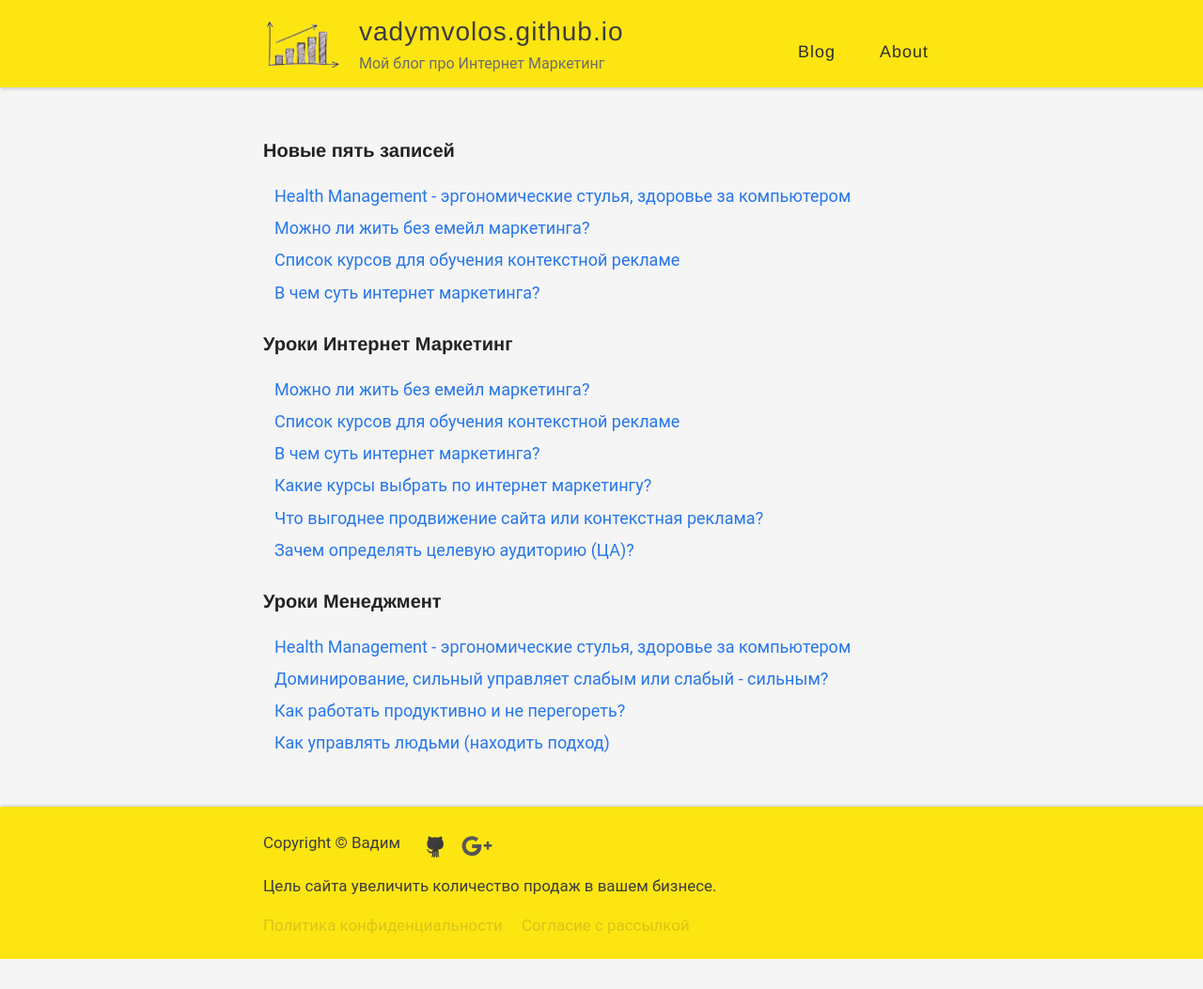
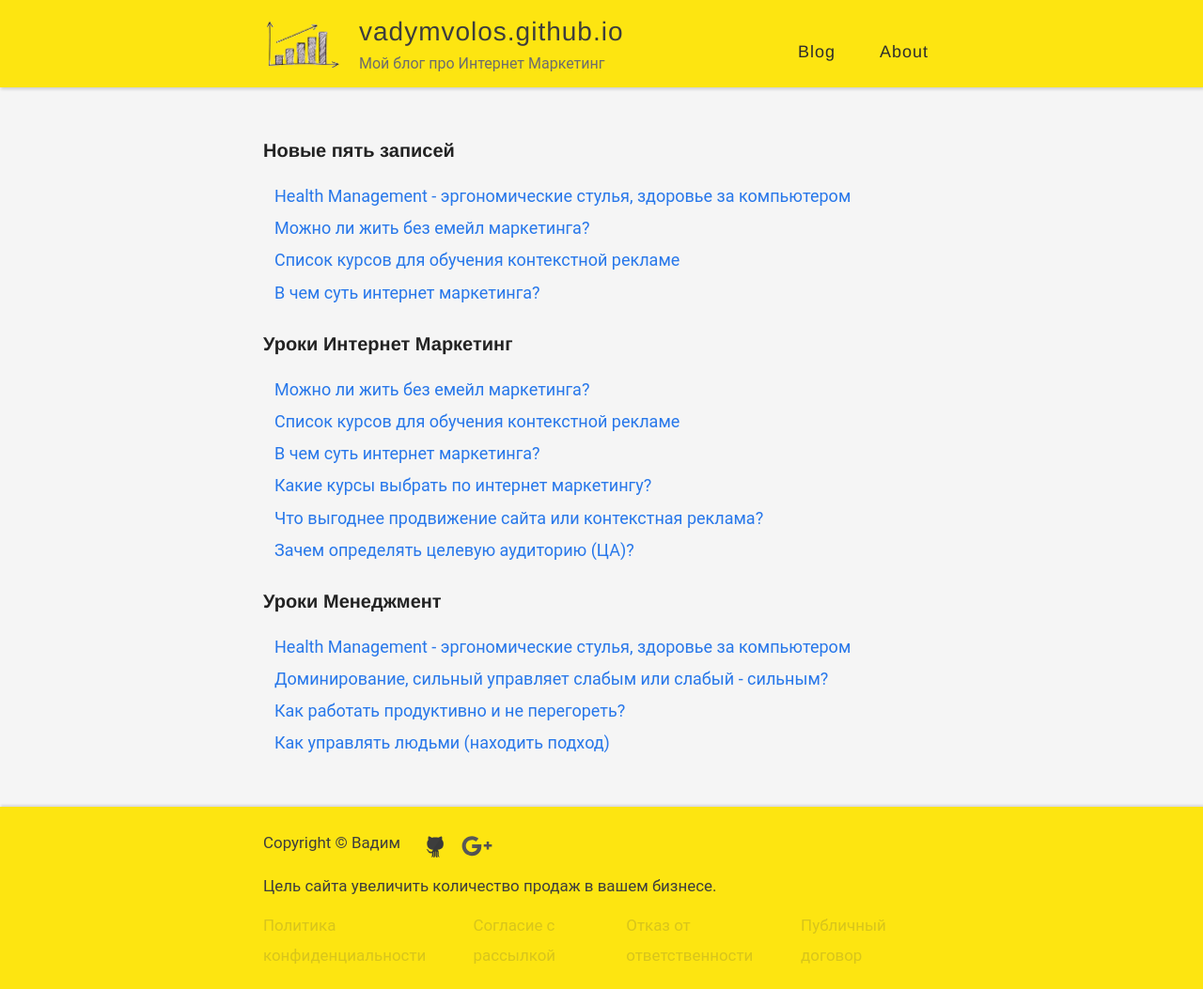
Before and after one commit to VadymVolos/vadymvolos.github.io, a Jekyll site: the page built from index.html, in a window 1280 px wide. Shown: the whole page at 94% size. Built offline with Jekyll 4.4.1, drawn with Linux system fonts in a browser that asks for light colours; nearby versions of some CDN libraries; before the commit the page ends 1021 px from its top, so only the background shows below that.

Commit message:
Update default.html

```diff
--- a/_layouts/default.html
+++ b/_layouts/default.html
@@ -52,6 +52,8 @@
           <div class="footer-line3">
              <div class="footer-line3-1"><a rel="nofollow" target="_blank" href="{{ site.baseurl }}/policies/privacy/">Политика конфиденциальности</a></div>
              <div class="footer-line3-2"><a rel="nofollow" target="_blank" href="{{ site.baseurl }}/policies/privacy/">Согласие с рассылкой</a></div>
+             <div class="footer-line3-2"><a rel="nofollow" target="_blank" href="{{ site.baseurl }}/policies/privacy/">Отказ от ответственности</a></div>
+             <div class="footer-line3-2"><a rel="nofollow" target="_blank" href="{{ site.baseurl }}/policies/privacy/">Публичный договор</a></div>
           </div>
         </footer>
       </div>
```
